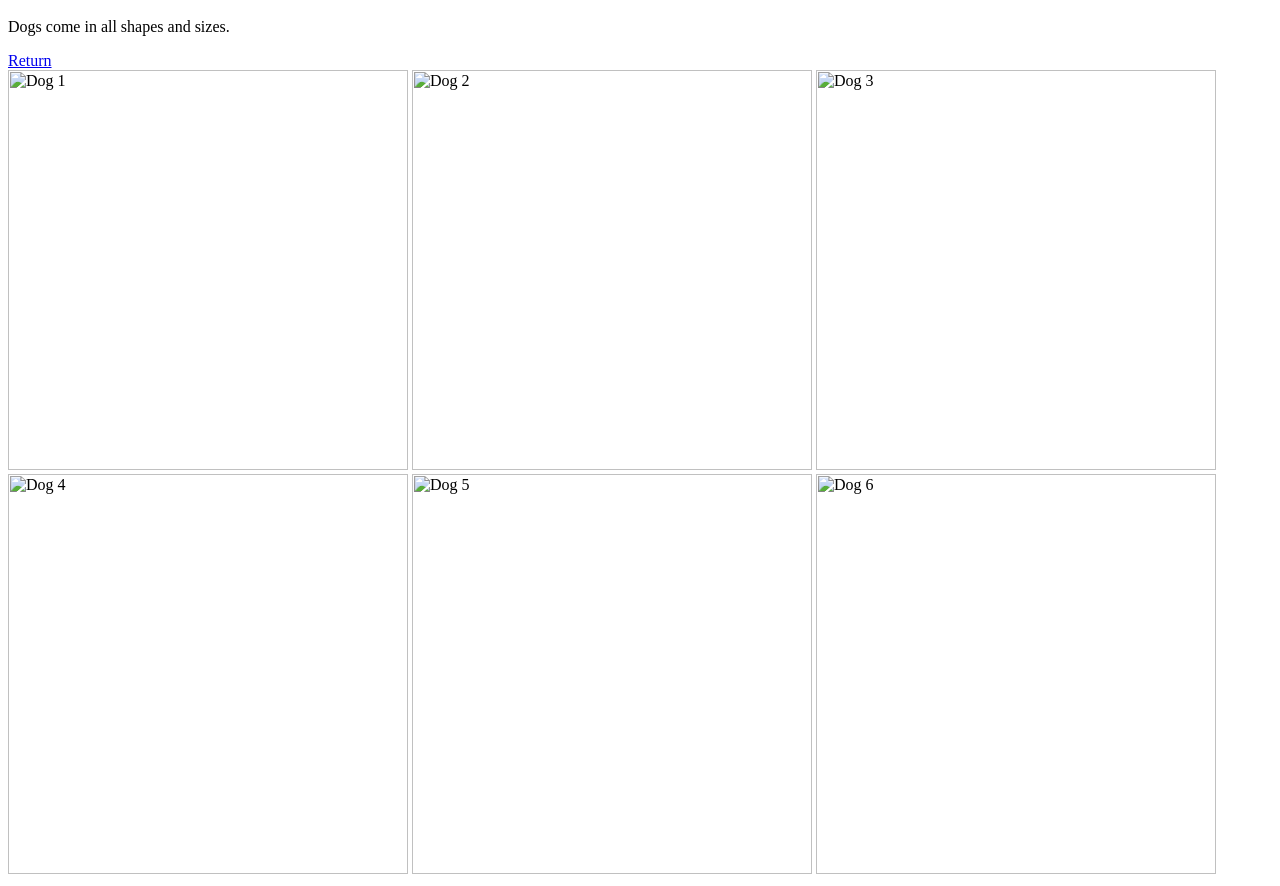
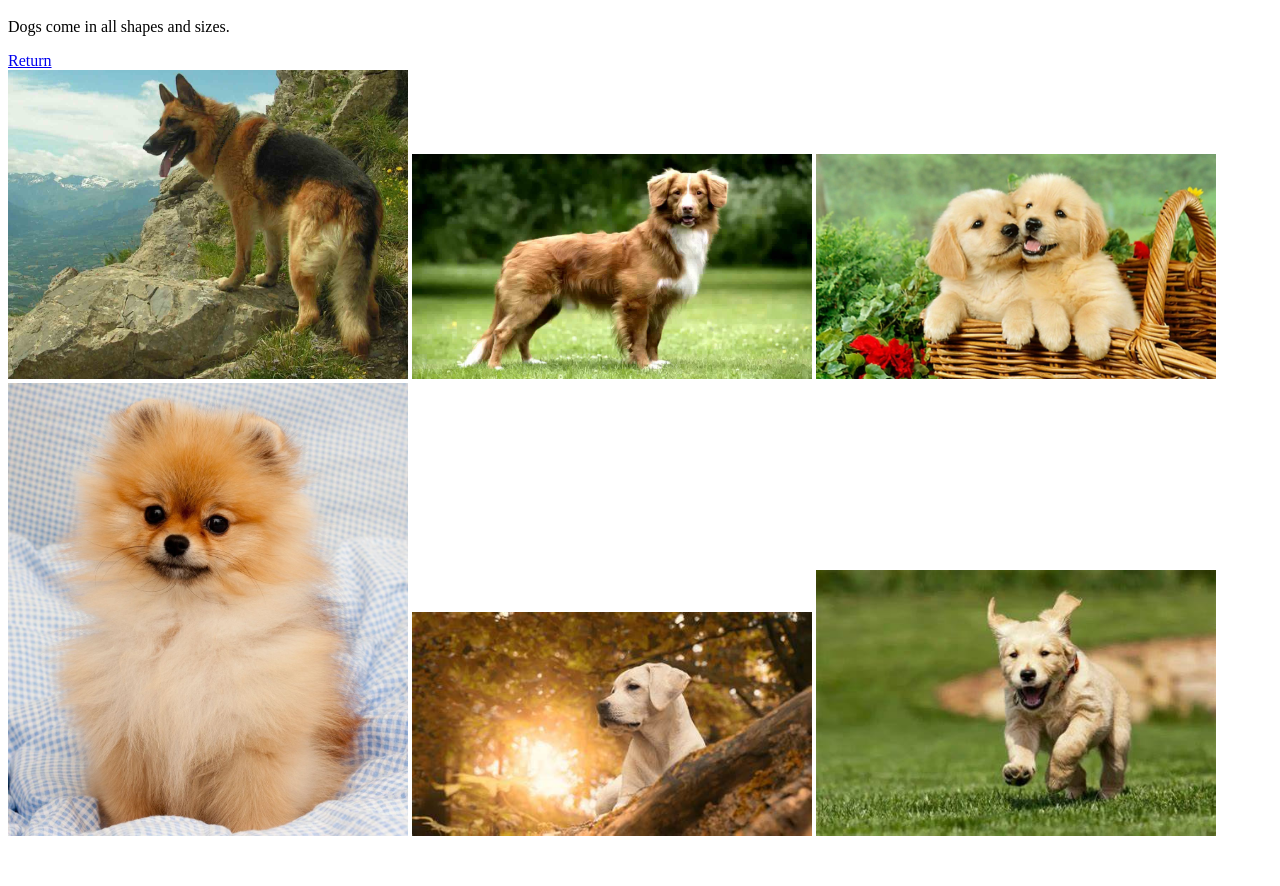
Before and after one commit to Calebssu/NewWebsite2, a plain HTML site: page ExtraWebpages/newpage.html in a window 1280 px wide. Shown: the part 48-934 px from the top of the page. After the commit the page ends 896 px from the top, so only its background shows below. Drawn offline with Linux system fonts and the light colour scheme.

Commit message:
Bugfixes For the files.

```diff
--- a/ExtraWebpages/newpage.html
+++ b/ExtraWebpages/newpage.html
@@ -2,18 +2,18 @@
     <header>
         <h1>More dogs</h1>
         <p>Dogs come in all shapes and sizes.</p>
-        <a href="/index.html">Return</a>
+        <a href="../index.html">Return</a>
     </header>
     <main>
         <article>
-            <img src="./DogPics/German-Shepherd-Dog-GSD-pic.jpg" width="400" alt="Dog 1">
-            <img src="./DogPics/dog.jfif" width="400" alt="Dog 2">
-            <img src="./DogPics/twodogs.jpg" width="400" alt="Dog 3">
+            <img src="../DogPics/German-Shepherd-Dog-GSD-pic.jpg" width="400" alt="Dog 1"/>
+            <img src="../DogPics/dog.jfif" width="400" alt="Dog 2"/>
+            <img src="../DogPics/twodogs.jpg" width="400" alt="Dog 3"/>
         </article>
         <arcticle>
-            <img src="./DogPics/fc6c30c76cf0d1af54aaa38ee2fa2166.jpg" width="400" alt="Dog 4">
-            <img src="./DogPics/dogchillin.jfif" width="400" alt="Dog 5">
-            <img src="./DogPics/dogdoingathing.jfif" width="400" alt="Dog 6">
+            <img src="../DogPics/fc6c30c76cf0d1af54aaa38ee2fa2166.jpg" width="400" alt="Dog 4"/>
+            <img src="../DogPics/dogchillin.jfif" width="400" alt="Dog 5"/>
+            <img src="../DogPics/dogdoingathing.jfif" width="400" alt="Dog 6"/>
         </arcticle>
     </main>
 </body>
```
